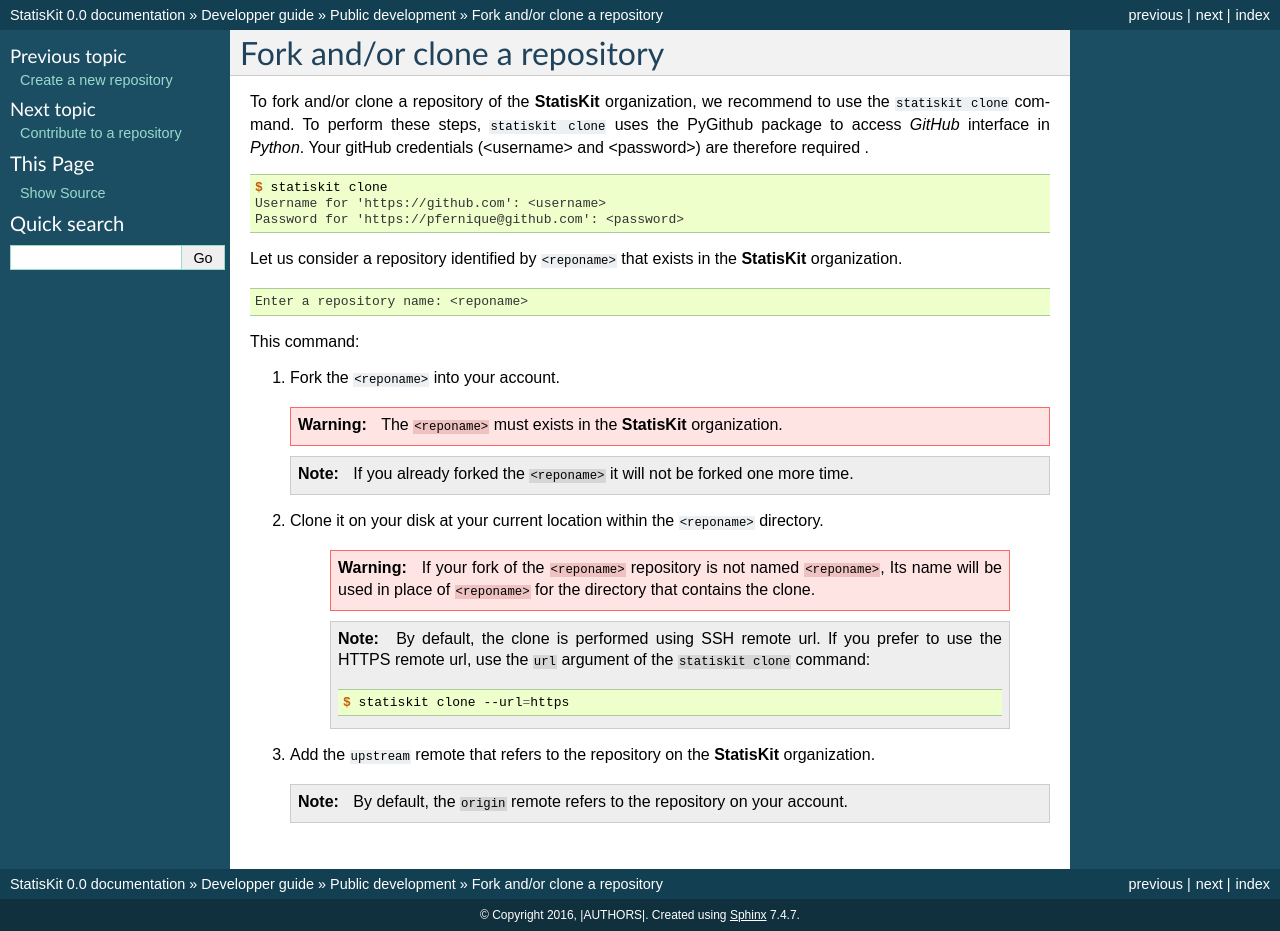
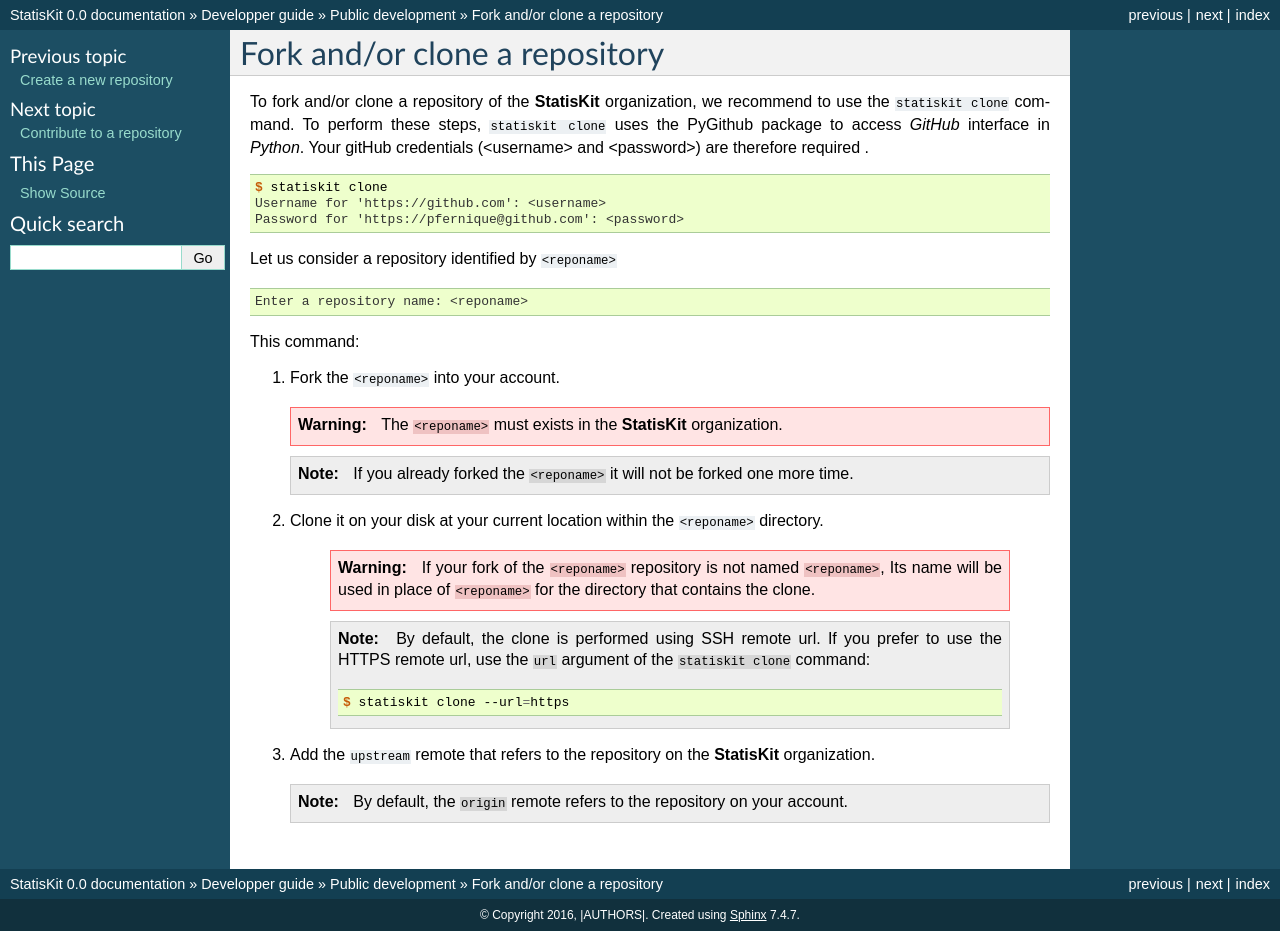
Before and after one commit to StatisKit/StatisKit, a Sphinx documentation site: the page built from doc/developper/public/fork.rst, in a window 1280 px wide. Built offline with Sphinx 7.4.7, drawn with Linux system fonts in a browser that asks for light colours; pages that are not in the unit, such as notebooks, are missing from menus.

Commit message:
Update fork.rst

```diff
--- a/doc/developper/public/fork.rst
+++ b/doc/developper/public/fork.rst
@@ -26,7 +26,7 @@
     Username for 'https://github.com': <username>
     Password for 'https://pfernique@github.com': <password>
 
-Let us consider a repository identified by :code:`<reponame>` that exists in the **StatisKit** organization.
+Let us consider a repository identified by :code:`<reponame>`
 
 .. code-block:: console
 
```
